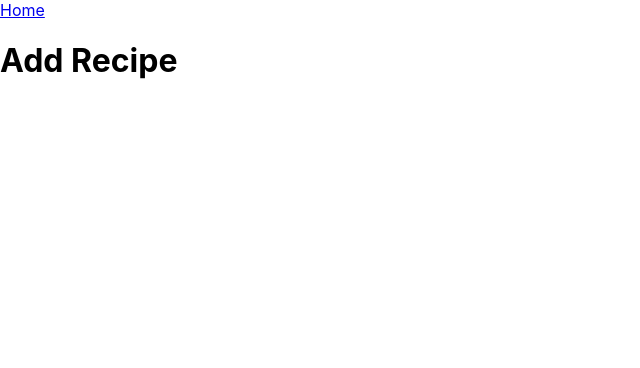
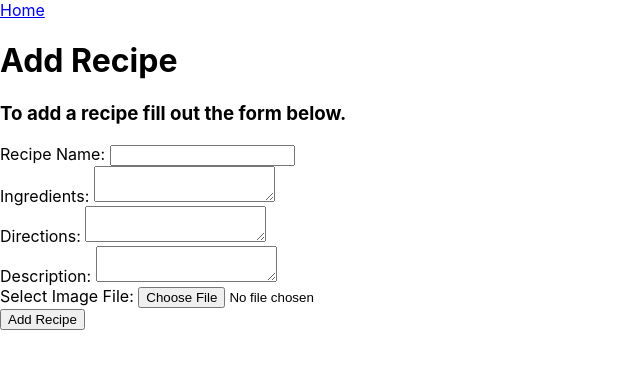
Before and after one commit to angelamoore86/recipe-app, a React (Create React App) app: page /add in a window 1280 px wide. Shown: the top 368 px of the page, without its empty margins (0-640 px from the left). Built offline with nearby package versions, Linux system fonts and the light colour scheme.

Commit message:
Updated code committed

```diff
--- a/public/recipe.json
+++ b/public/recipe.json
@@ -3,7 +3,7 @@
   "id": 0,
   "name": "Macaroni and Cheese",
   "ingredients": "Macaroni, Cheese, Milk, Flour",
-  "directions": "Boil Macaroni. Add to casserole dish with with rest",
+  "directions": "Boil Macaroni and drain. Add to casserole dish with rest of ingredients and stir",
   "description": "Rich and Creamy macaroni dish",
   "image": "images/MacAndCheese.jpg"
   },
@@ -19,7 +19,7 @@
     "id": 2,
     "name": "Peanut Butter Cookies",
     "ingredients": "Peanut Butter, sugar, egg",
-    "directions": "Mix all ingriendents together and bake spoon size amounts on sheet",
+    "directions": "Mix all ingredients together and bake spoon size amounts on sheet",
     "description": "Easy, three ingredient, crispy cookie",
     "image":"images/PeanutButterCookies.jpg"
   }
--- a/src/App.js
+++ b/src/App.js
@@ -1,9 +1,10 @@
 import './App.css';
 import {useEffect, useState} from 'react';
 import {RecipeList} from './Recipe';
+import AddRecipe from './form';
 import {Link} from "react-router-dom";
 
-export function Home(){
+function Home(){
   const [recipes, setRecipes] = useState(null);
 
   useEffect( () => {
@@ -21,26 +22,26 @@ export function Home(){
         <Link to="/add">Add Recipe</Link>
       </nav>
       <h1>Recipes</h1>
-      <RecipeList recipesData={recipes} setRecipesData={setRecipes}/>
+      <RecipeList recipesData={recipes} setRecipesData={setRecipes} />
     </div>
   );
 }
 
 export function Add(){
+  const [recipes, setRecipes] = useState([]);
+
+  const addRecipe = (newRecipe) => {
+    setRecipes([...recipes, newRecipe]);
+  };
   return (
     <div>
       <nav>
         <Link to="/">Home</Link>
       </nav>
       <h1>Add Recipe</h1>
-    </div>
-  );
-}
+      <h3>To add a recipe fill out the form below.</h3>
+      <AddRecipe onSubmit={addRecipe} />
 
-export function Form(){
-  return (
-    <div>
-      <h2>Add Recipe Form</h2>
     </div>
   );
 }
--- a/src/form.js
+++ b/src/form.js
@@ -1,24 +1,19 @@
+
 import {useState} from 'react';
 
-export function AddRecipe( { onAdd }) {
+export function AddRecipe( { onSubmit }) {
 
-const [newRecipe, setNewRecipe] = useState({
-    id: "",
+const [recipe, setRecipe] = useState({
     name: "",
     ingredients: "",
     directions: "",
     description: "",
-    image: "",
+    image: ""
   });
-  const addRecipe = (e) => {
-  e.preventDefault();
-  const {name, item} = e.target;
-  setNewRecipe({ ...newRecipe, [name]: item});
-  };
   const submitRecipe = (e) => {
     e.preventDefault();
-    onAdd(newRecipe);
-    setNewRecipe({
+    onSubmit(recipe);
+    setRecipe({
         id: "",
         name: "",
         ingredients: "",
@@ -31,35 +26,29 @@ const [newRecipe, setNewRecipe] = useState({
         <div>
             <form onSubmit={submitRecipe}>
                 <div>
-                    <label>Recipe Name</label>
-                    <input type="text" value={newRecipe.name}
-                    onChange={addRecipe}></input>
+                    <label>Recipe Name: </label>
+                    <input type="text" value={recipe.name}
+                    onChange={ (e) => setRecipe({...recipe, name: e.target.value })}></input>
                 </div>
                 <div>
-                    <label>Ingredients</label>
-                    <textarea type="text" value={newRecipe.ingredients}
-                    onChange={addRecipe}/>
+                    <label>Ingredients: </label>
+                    <textarea type="text" value={recipe.ingredients}
+                    onChange={ (e) => setRecipe({...recipe, ingredients: e.target.value })}/>
                 </div>
                 <div>
-                    <label>Ingredients</label>
-                    <textarea value={newRecipe.ingredients}
-                    onChange={addRecipe}/>
+                    <label>Directions: </label>
+                    <textarea value={recipe.directions}
+                    onChange={ (e) => setRecipe({...recipe, directions: e.target.value })}/>
                 </div>
                 <div>
-                    <label>Directions</label>
-                    <textarea value={newRecipe.directions}
-                    onChange={addRecipe}/>
+                    <label>Description: </label>
+                    <textarea value={recipe.description}
+                    onChange={ (e) => setRecipe({...recipe, description: e.target.value })}/>
                 </div>
                 <div>
-                    <label>Description</label>
-                    <textarea value={newRecipe.description}
-                    onChange={addRecipe}/>
-                </div>
-                <div>
-                    <label>Select Image File:</label>
-                    <input type="file" value={newRecipe.image}
-                    onChange={addRecipe}></input>
-                    <input type="submit"></input>
+                    <label>Select Image File: </label>
+                    <input type="file" value={recipe.image}
+                    onChange={ (e) => setRecipe({...recipe, image: e.target.value })}></input>
                 </div>
                 <button type='submit'>Add Recipe</button>
             </form>
```
Also changed, not shown: src/Add.js (deleted, +0 -15 lines), public/images/Brownies.jpg (added), public/images/Pizza.jpg (added), src/index.js (line endings or trailing spaces).
